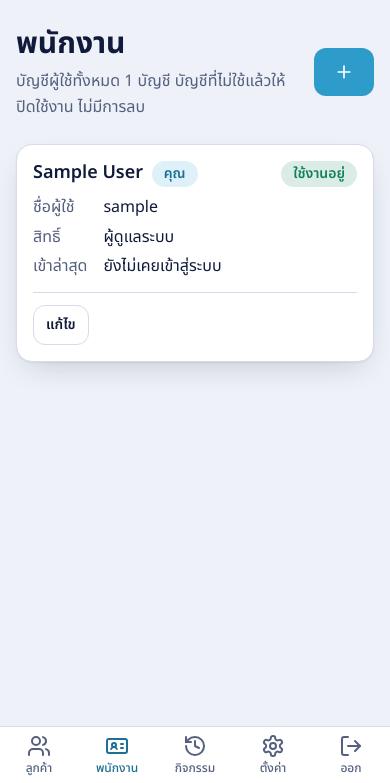
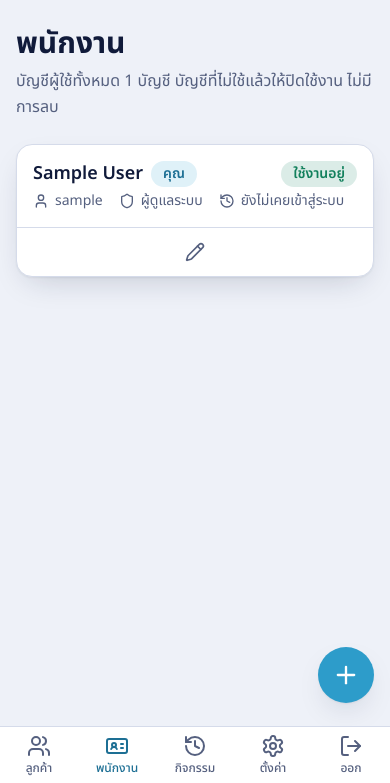
Before and after one commit to LynnAnya/customer-records-webapp, a Django app: page /staff/ in a window 390 px wide. Shown: the part 61-844 px from the top of the page. Run offline with Django 5.2, Linux system fonts and the light colour scheme; the visitor is signed in with stand-in values (Sample User, id 1); data comes from the database, SQL or seed files in the repository; style sheets or scripts are compiled from the project's sources.

Commit message:
Staff page on phones: cards with icon actions and the floating add button
Co-Authored-By: Claude Opus 5.5 <noreply@anthropic.com>

```diff
--- a/templates/accounts/_staff_actions.html
+++ b/templates/accounts/_staff_actions.html
@@ -1,4 +1,22 @@
-{# Buttons for one account. Admins never act on another admin; your own password is changed on the account page. #}
+{% comment %} Buttons for one account. Admins never act on another admin; your own password is changed on the account page.
+   icons=True: icon-only buttons for the phone card strip (labels stay for screen readers). {% endcomment %}
+{% if icons %}
+{% if person.can_edit %}
+<a class="card-action" href="{% url 'staff_edit' person.pk %}" aria-label="แก้ไข {{ person.username }}" title="แก้ไข">{% include "components/icon.html" with name="pencil" %}</a>
+{% endif %}
+{% if person.can_manage %}
+<a class="card-action" href="{% url 'staff_reset_password' person.pk %}" aria-label="ตั้งรหัสผ่านใหม่ {{ person.username }}" title="ตั้งรหัสผ่านใหม่">{% include "components/icon.html" with name="key" %}</a>
+<form method="post" action="{% url 'staff_set_active' person.pk %}" class="flex">
+  {% csrf_token %}
+  <input type="hidden" name="active" value="{% if person.is_active %}0{% else %}1{% endif %}">
+  {% if person.is_active %}
+  <button type="submit" class="card-action text-danger flex-1" aria-label="ปิดใช้งาน {{ person.username }}" title="ปิดใช้งาน">{% include "components/icon.html" with name="user-x" %}</button>
+  {% else %}
+  <button type="submit" class="card-action flex-1" aria-label="เปิดใช้งาน {{ person.username }}" title="เปิดใช้งาน">{% include "components/icon.html" with name="user-check" %}</button>
+  {% endif %}
+</form>
+{% endif %}
+{% else %}
 {% if person.can_edit %}
 <a class="btn btn-outline min-h-10 px-3 text-sm" href="{% url 'staff_edit' person.pk %}">แก้ไข</a>
 {% endif %}
@@ -14,3 +32,4 @@
   {% endif %}
 </form>
 {% endif %}
+{% endif %}
--- a/templates/accounts/staff_list.html
+++ b/templates/accounts/staff_list.html
@@ -8,8 +8,9 @@
     <h1 class="text-3xl font-bold leading-snug">พนักงาน</h1>
     <p class="mt-1 text-muted">บัญชีผู้ใช้ทั้งหมด {{ users|length }} บัญชี บัญชีที่ไม่ใช้แล้วให้ปิดใช้งาน ไม่มีการลบ</p>
   </div>
-  <a href="{% url 'staff_create' %}" class="btn btn-primary flex-none">{% include "components/icon.html" with name="plus" %}<span class="max-sm:sr-only">เพิ่มพนักงาน</span></a>
+  <a href="{% url 'staff_create' %}" class="btn btn-primary flex-none max-lg:hidden">{% include "components/icon.html" with name="plus" %}เพิ่มพนักงาน</a>
 </div>
+{% url 'staff_create' as create_url %}{% include "components/fab.html" with url=create_url label="เพิ่มพนักงาน" %}
 
 {# Desktop and tablet: table #}
 <div class="card mt-6 hidden overflow-x-auto md:block">
@@ -39,21 +40,26 @@
   </table>
 </div>
 
-{# Phone: cards #}
-<ul class="mt-6 flex flex-col gap-3 md:hidden">
+{# Phone: cards, built like the customer cards: name and status, a summary line with icons, icon buttons at the bottom. #}
+<ul class="mt-6 flex flex-col gap-3 pb-20 md:hidden">
   {% for person in users %}
-  <li class="card p-4 {% if not person.is_active %}is-hidden-row{% endif %}">
-    <div class="flex items-start justify-between gap-3">
-      <p class="text-lg font-semibold leading-snug">{{ person.get_full_name|default:"-" }}{% if person.pk == request.user.pk %} <span class="badge ml-1">คุณ</span>{% endif %}</p>
-      {% if person.is_active %}<span class="badge badge-success flex-none">ใช้งานอยู่</span>{% else %}<span class="badge badge-muted flex-none">ปิดใช้งาน</span>{% endif %}
+  <li class="card overflow-hidden p-0 {% if not person.is_active %}is-hidden-row{% endif %}">
+    <div class="p-4">
+      <div class="flex items-start justify-between gap-3">
+        <p class="flex flex-wrap items-center gap-x-2 gap-y-1 text-lg font-semibold leading-snug">
+          <span>{{ person.get_full_name|default:"-" }}</span>
+          {% if person.pk == request.user.pk %}<span class="badge">คุณ</span>{% endif %}
+        </p>
+        {% if person.is_active %}<span class="badge badge-success flex-none">ใช้งานอยู่</span>{% else %}<span class="badge badge-muted flex-none">ปิดใช้งาน</span>{% endif %}
+      </div>
+      <p class="mt-1 flex flex-wrap gap-x-4 gap-y-0.5 text-sm text-muted">
+        <span class="inline-flex items-center gap-1.5">{% include "components/icon.html" with name="user" class="size-4" %}<span class="sr-only">ชื่อผู้ใช้</span>{{ person.username }}</span>
+        <span class="inline-flex items-center gap-1.5">{% include "components/icon.html" with name="shield" class="size-4" %}<span class="sr-only">สิทธิ์</span>{% if person.is_admin %}ผู้ดูแลระบบ{% else %}พนักงาน{% endif %}</span>
+        <span class="inline-flex items-center gap-1.5">{% include "components/icon.html" with name="history" class="size-4" %}<span class="sr-only">เข้าสู่ระบบล่าสุด</span>{{ person.last_login|date:"j M Y H:i"|default:"ยังไม่เคยเข้าสู่ระบบ" }}</span>
+      </p>
     </div>
-    <dl class="mt-2 grid grid-cols-[auto_1fr] gap-x-4 gap-y-1">
-      <dt class="text-muted">ชื่อผู้ใช้</dt><dd>{{ person.username }}</dd>
-      <dt class="text-muted">สิทธิ์</dt><dd>{% if person.is_admin %}ผู้ดูแลระบบ{% else %}พนักงาน{% endif %}</dd>
-      <dt class="text-muted">เข้าล่าสุด</dt><dd>{{ person.last_login|date:"j M Y H:i"|default:"ยังไม่เคยเข้าสู่ระบบ" }}</dd>
-    </dl>
     {% if person.can_edit or person.can_manage %}
-    <div class="mt-3 flex flex-wrap gap-2 border-t border-line pt-3">{% include "accounts/_staff_actions.html" with as_text=True %}</div>
+    <div class="card-actions">{% include "accounts/_staff_actions.html" with icons=True %}</div>
     {% endif %}
   </li>
   {% endfor %}
```
